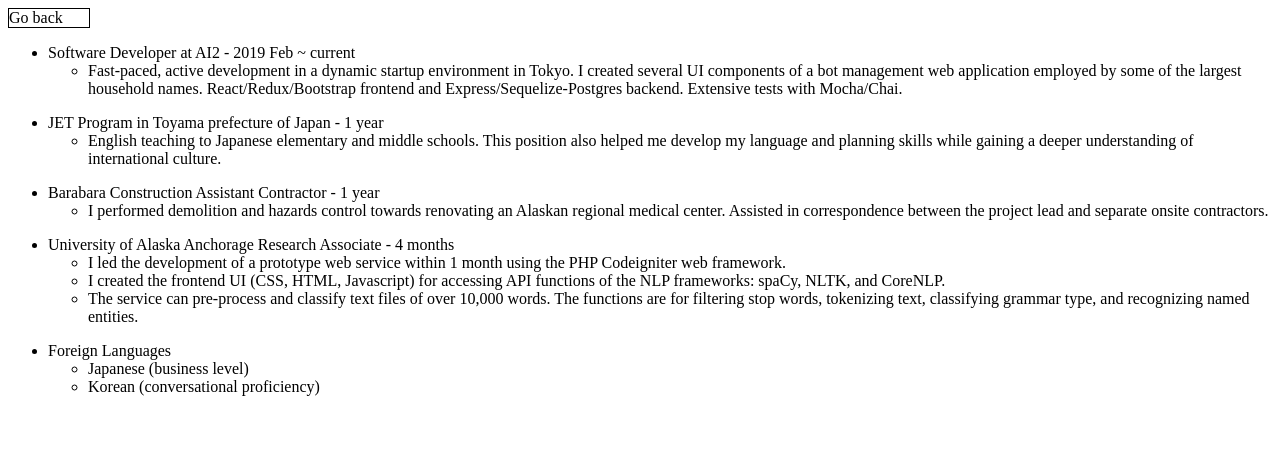
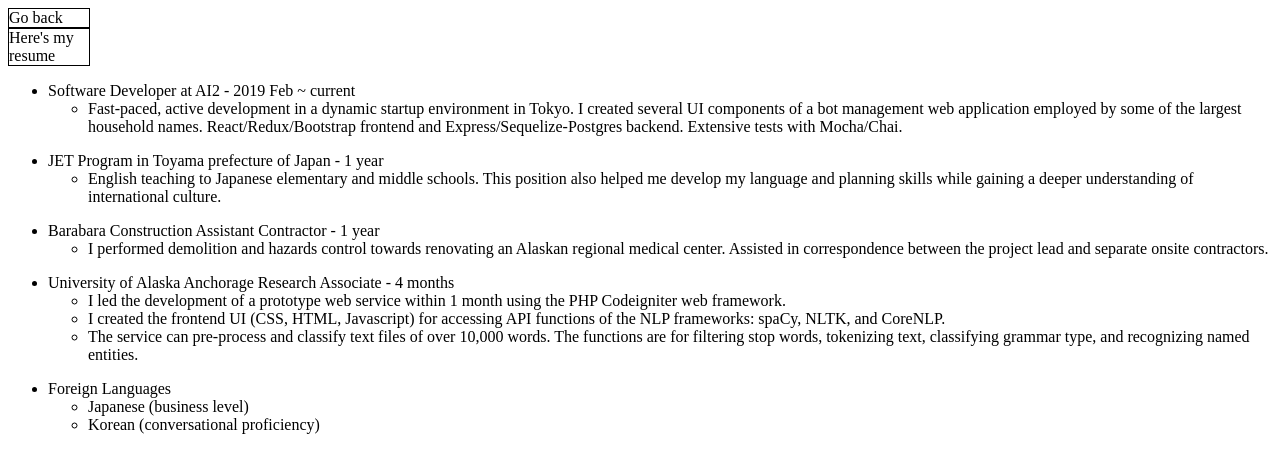
Before and after one commit to bching/personal-website, a plain HTML site: page job.html in a window 1280 px wide. Drawn offline with Linux system fonts and the light colour scheme.

Commit message:
career page

```diff
--- a/job.html
+++ b/job.html
@@ -6,6 +6,9 @@
 </head>
 <body>
   <div class="back"><a href="./index.html">Go back</a></div>
+  <div class="back">
+    <a href="./assets/data/boyd-ching-resume-2019.pdf">Here's my resume</a>
+  </div>
   <ul>
     <li>Software Developer at AI2 - 2019 Feb ~ current</li>
     <ul>
```
